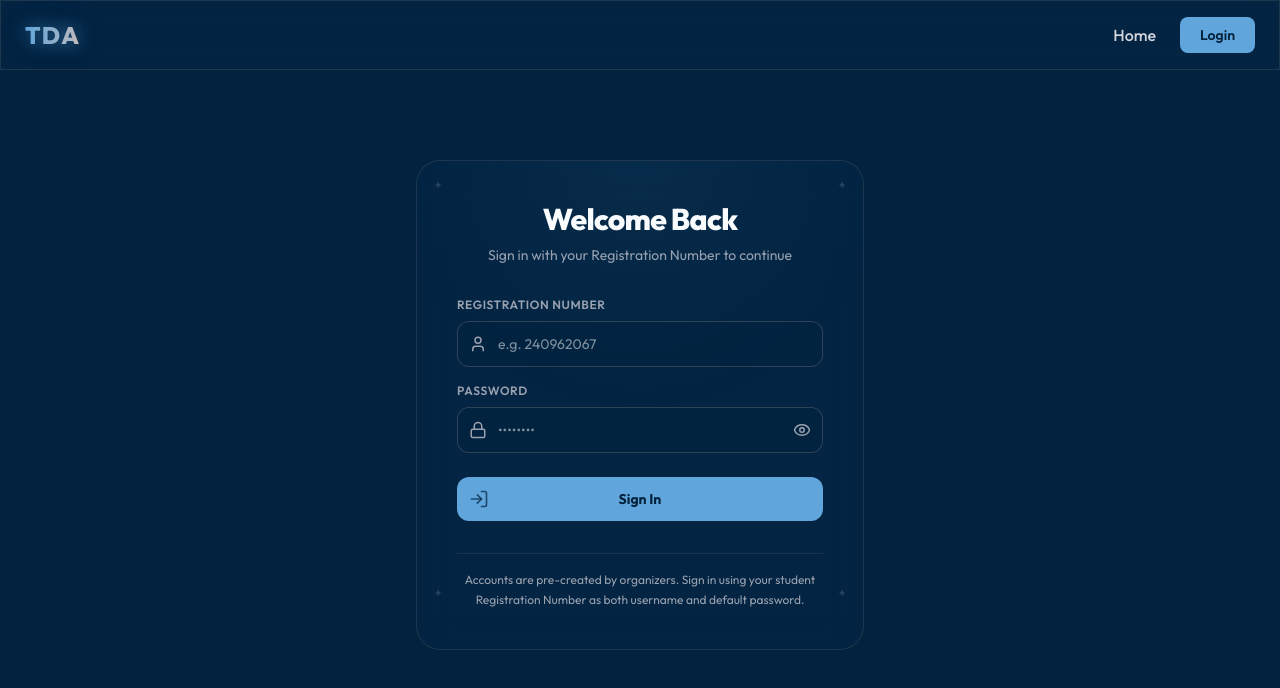
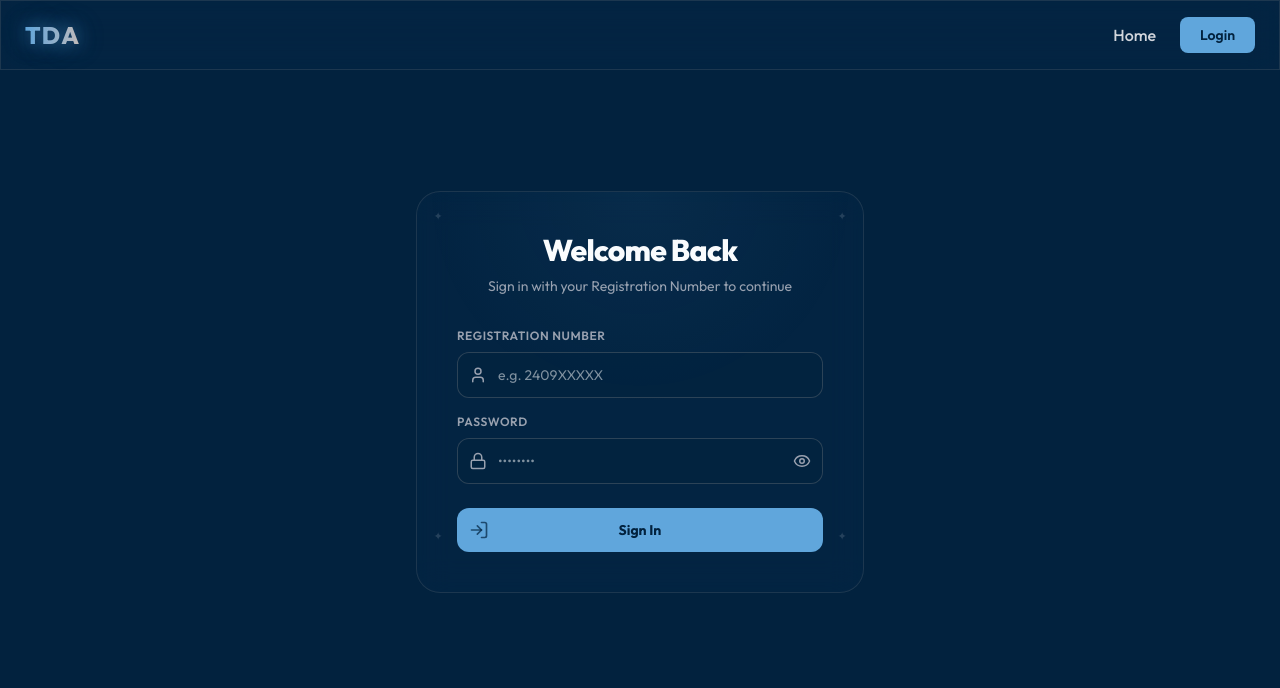
Before and after one commit to nxndinisxh/tda-bootcamp26-website, a React (Vite) app in the folder frontend/: page /login in a window 1280 px wide. Shown: the top 688 px of the page. Built offline with nearby package versions, Linux system fonts and the light colour scheme.

Commit message:
changed the placeholder of user-id while login

```diff
--- a/frontend/src/pages/Login.jsx
+++ b/frontend/src/pages/Login.jsx
@@ -214,7 +214,7 @@ export default function Login() {
                   required
                   value={userId}
                   onChange={(e) => setUserId(e.target.value)}
-                  placeholder="e.g. 240962067"
+                  placeholder="e.g. 2409XXXXX"
                   className="block w-full pl-10 pr-4 py-3 brand-input transition text-sm"
                 />
               </div>
@@ -260,12 +260,6 @@ export default function Login() {
             </button>
           </div>
         </form>
-
-        <div className="text-center pt-4 border-t border-[#d4c1b6]/10">
-          <p className="text-xs text-gray-400 leading-relaxed">
-            Accounts are pre-created by organizers. Sign in using your student Registration Number as both username and default password.
-          </p>
-        </div>
       </div>
     </div>
   );
```
